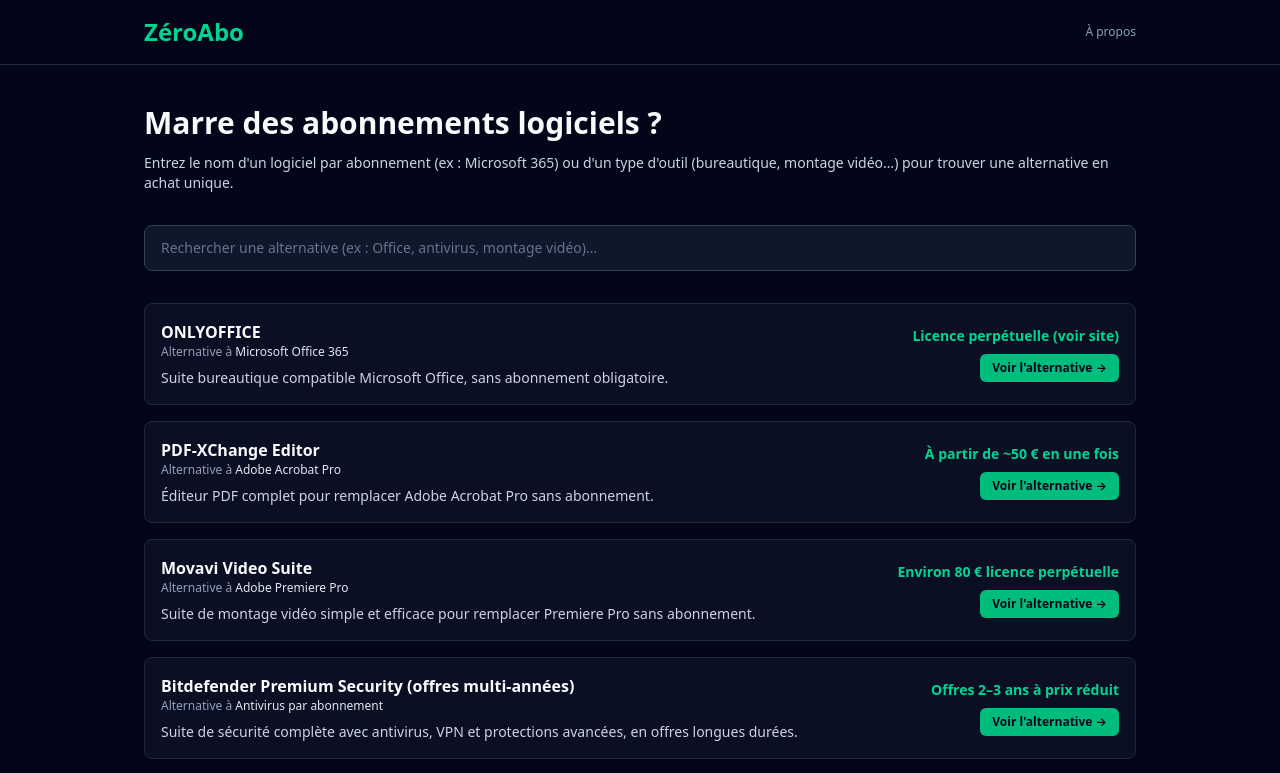
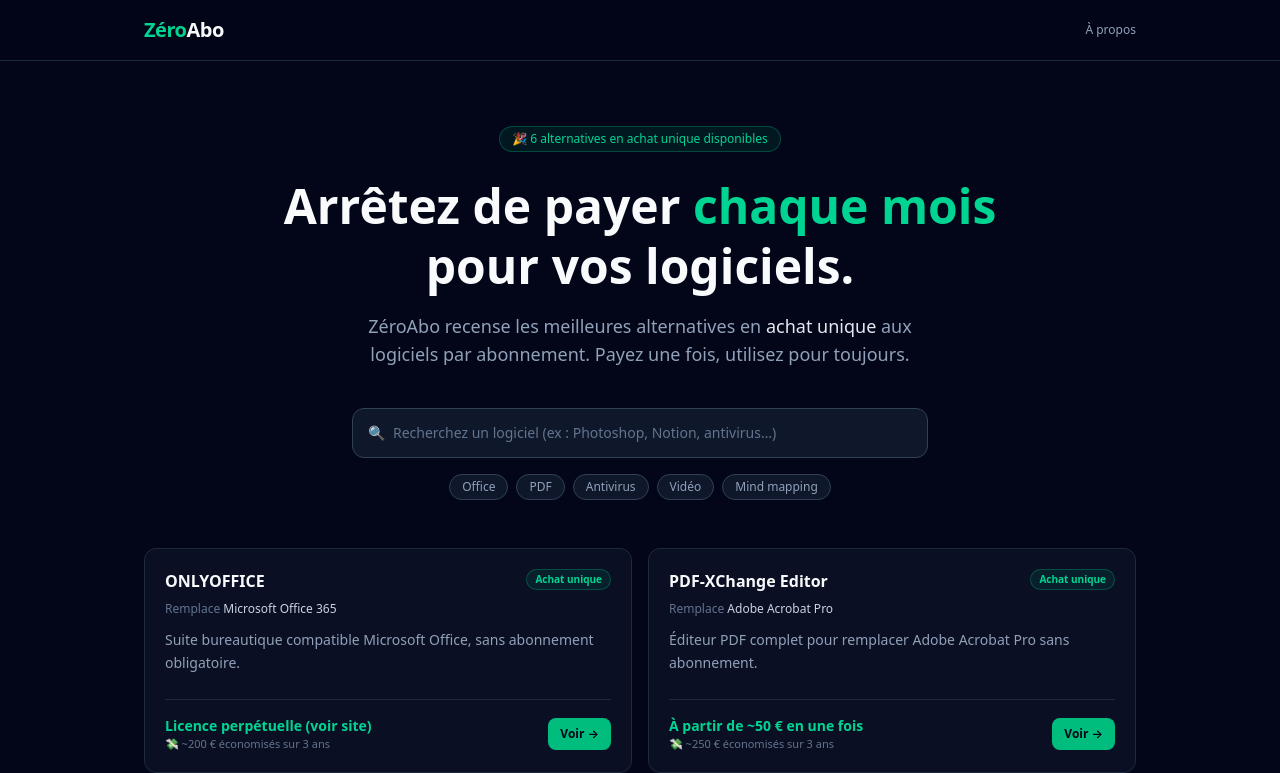
Before and after one commit to votreboosterdigital/zeroabo, a Next.js app: page / in a window 1280 px wide. Shown: the top 773 px of the page. Built offline with nearby package versions, Linux system fonts and the light colour scheme.

Commit message:
feat: redesign home hero + cartes + footer

```diff
--- a/app/page.tsx
+++ b/app/page.tsx
@@ -19,91 +19,160 @@
   });
 
   return (
-    <main className="min-h-screen bg-slate-950 text-slate-50">
-      <header className="border-b border-slate-800 bg-slate-950/80 backdrop-blur">
+    <div className="min-h-screen bg-slate-950 text-slate-50 flex flex-col">
+
+      {/* Header */}
+      <header className="border-b border-slate-800 bg-slate-950/80 backdrop-blur sticky top-0 z-10">
         <div className="max-w-5xl mx-auto px-4 py-4 flex items-center justify-between">
           <Link href="/">
-            <h1 className="text-2xl font-semibold text-emerald-400">
-              ZéroAbo
-            </h1>
+            <span className="text-xl font-bold text-emerald-400 tracking-tight hover:text-emerald-300 transition-colors">
+              Zéro<span className="text-slate-50">Abo</span>
+            </span>
           </Link>
-          <nav className="flex items-center gap-4 text-xs text-slate-400">
-            <Link
-              href="/a-propos"
-              className="hover:text-emerald-400 transition-colors"
-            >
+          <nav className="flex items-center gap-6 text-xs text-slate-400">
+            <Link href="/a-propos" className="hover:text-emerald-400 transition-colors">
               À propos
             </Link>
           </nav>
         </div>
       </header>
 
-      <section className="max-w-5xl mx-auto px-4 py-10">
-        <div className="mb-8">
-          <h2 className="text-3xl font-bold mb-3">
-            Marre des abonnements logiciels ?
-          </h2>
-          <p className="text-slate-300 text-sm">
-            Entrez le nom d&apos;un logiciel par abonnement (ex : Microsoft 365)
-            ou d&apos;un type d&apos;outil (bureautique, montage vidéo…) pour
-            trouver une alternative en achat unique.
-          </p>
+      {/* Hero */}
+      <section className="max-w-5xl mx-auto px-4 pt-16 pb-12 text-center">
+        <div className="inline-flex items-center gap-2 rounded-full border border-emerald-500/30 bg-emerald-500/10 px-3 py-1 text-xs text-emerald-400 mb-6">
+          🎉 {TOOL_ALTERNATIVES.length} alternatives en achat unique disponibles
         </div>
+        <h1 className="text-4xl md:text-5xl font-extrabold mb-4 leading-tight">
+          Arrêtez de payer{" "}
+          <span className="text-emerald-400">chaque mois</span>
+          <br />
+          pour vos logiciels.
+        </h1>
+        <p className="text-slate-400 text-base md:text-lg max-w-xl mx-auto mb-10">
+          ZéroAbo recense les meilleures alternatives en{" "}
+          <span className="text-slate-200 font-medium">achat unique</span> aux
+          logiciels par abonnement. Payez une fois, utilisez pour toujours.
+        </p>
 
         {/* Barre de recherche */}
-        <div className="mb-8">
+        <div className="relative max-w-xl mx-auto">
+          <span className="absolute left-4 top-1/2 -translate-y-1/2 text-slate-500 text-sm">
+            🔍
+          </span>
           <input
             type="text"
-            placeholder="Rechercher une alternative (ex : Office, antivirus, montage vidéo)…"
+            placeholder="Recherchez un logiciel (ex : Photoshop, Notion, antivirus…)"
             value={searchQuery}
             onChange={(e) => setSearchQuery(e.target.value)}
-            className="w-full rounded-lg border border-slate-700 bg-slate-900 px-4 py-3 text-sm text-slate-50 placeholder:text-slate-500 focus:border-emerald-500 focus:outline-none focus:ring-1 focus:ring-emerald-500"
+            className="w-full rounded-xl border border-slate-700 bg-slate-900 pl-10 pr-4 py-3.5 text-sm text-slate-50 placeholder:text-slate-500 focus:border-emerald-500 focus:outline-none focus:ring-1 focus:ring-emerald-500 transition"
           />
         </div>
 
-        {/* Résultats */}
-        <div id="resultats" className="space-y-4">
-          {filteredTools.length === 0 ? (
-            <p className="text-sm text-slate-400">
-              Aucune alternative trouvée. Essayez un autre mot-clé (ex : Office,
-              antivirus, photo…).
-            </p>
-          ) : (
-            filteredTools.map((tool) => (
+        {/* Suggestions rapides */}
+        {!searchQuery && (
+          <div className="flex flex-wrap justify-center gap-2 mt-4">
+            {["Office", "PDF", "Antivirus", "Vidéo", "Mind mapping"].map((suggestion) => (
+              <button
+                key={suggestion}
+                onClick={() => setSearchQuery(suggestion)}
+                className="rounded-full border border-slate-700 bg-slate-900 px-3 py-1 text-xs text-slate-400 hover:border-emerald-500 hover:text-emerald-400 transition-colors"
+              >
+                {suggestion}
+              </button>
+            ))}
+          </div>
+        )}
+      </section>
+
+      {/* Résultats */}
+      <section className="max-w-5xl mx-auto px-4 pb-16 w-full flex-1">
+        {searchQuery && (
+          <p className="text-xs text-slate-500 mb-4">
+            {filteredTools.length} résultat{filteredTools.length !== 1 ? "s" : ""} pour &quot;{searchQuery}&quot;
+          </p>
+        )}
+
+        {filteredTools.length === 0 ? (
+          <div className="text-center py-16">
+            <p className="text-slate-400 text-sm mb-2">Aucune alternative trouvée.</p>
+            <button
+              onClick={() => setSearchQuery("")}
+              className="text-xs text-emerald-400 hover:underline"
+            >
+              Voir tous les outils
+            </button>
+          </div>
+        ) : (
+          <div className="grid gap-4 md:grid-cols-2">
+            {filteredTools.map((tool) => (
               <div
                 key={tool.id}
-                className="flex flex-col gap-3 rounded-lg border border-slate-800 bg-slate-900/60 p-4 md:flex-row md:items-center md:justify-between"
+                className="group flex flex-col justify-between rounded-xl border border-slate-800 bg-slate-900/60 p-5 hover:border-emerald-500/50 hover:bg-slate-900 transition-all"
               >
                 <div>
-                  <h3 className="text-base font-semibold text-slate-50">
-                    {tool.nom}
-                  </h3>
-                  <p className="text-xs text-slate-400">
-                    Alternative à{" "}
-                    <span className="text-slate-200 font-medium">
+                  {/* Nom + badge */}
+                  <div className="flex items-start justify-between gap-2 mb-2">
+                    <h2 className="text-base font-semibold text-slate-50 group-hover:text-emerald-400 transition-colors">
+                      {tool.nom}
+                    </h2>
+                    <span className="shrink-0 rounded-full bg-emerald-500/10 border border-emerald-500/30 px-2 py-0.5 text-[10px] font-semibold text-emerald-400">
+                      Achat unique
+                    </span>
+                  </div>
+
+                  {/* Remplace */}
+                  <p className="text-xs text-slate-500 mb-3">
+                    Remplace{" "}
+                    <span className="text-slate-300 font-medium">
                       {tool.originalApp}
                     </span>
                   </p>
-                  <p className="mt-2 text-sm text-slate-300">
+
+                  <p className="text-sm text-slate-400 leading-relaxed mb-4">
                     {tool.description}
                   </p>
                 </div>
-                <div className="mt-3 flex flex-col items-start gap-2 md:mt-0 md:items-end">
-                  <p className="text-sm font-semibold text-emerald-400">
-                    {tool.prix}
-                  </p>
+
+                {/* Prix + économies + CTA */}
+                <div className="flex items-center justify-between gap-3 mt-2 pt-4 border-t border-slate-800">
+                  <div>
+                    <p className="text-sm font-bold text-emerald-400">
+                      {tool.prix}
+                    </p>
+                    {tool.savings > 0 && (
+                      <p className="text-[11px] text-slate-500">
+                        💸 ~{tool.savings} € économisés sur 3 ans
+                      </p>
+                    )}
+                  </div>
                   <Link
                     href={`/outil/${tool.slug}`}
-                    className="inline-flex items-center gap-1 rounded-md bg-emerald-500 px-3 py-1.5 text-xs font-semibold text-slate-950 hover:bg-emerald-400"
+                    className="shrink-0 inline-flex items-center gap-1 rounded-lg bg-emerald-500 px-3 py-2 text-xs font-semibold text-slate-950 hover:bg-emerald-400 transition-colors"
                   >
-                    Voir l&apos;alternative →
+                    Voir →
                   </Link>
                 </div>
               </div>
-            ))
-          )}
+            ))}
+          </div>
+        )}
+      </section>
+
+      {/* Footer */}
+      <footer className="border-t border-slate-800 bg-slate-950">
+        <div className="max-w-5xl mx-auto px-4 py-6 flex flex-col md:flex-row items-center justify-between gap-3 text-xs text-slate-500">
+          <p>© 2026 ZéroAbo — Tous droits réservés.</p>
+          <div className="flex gap-4">
+            <Link href="/a-propos" className="hover:text-slate-300 transition-colors">
+              À propos
+            </Link>
+            <Link href="/mentions-legales" className="hover:text-slate-300 transition-colors">
+              Mentions légales
+            </Link>
+          </div>
         </div>
-      </section>
-    </main>
+      </footer>
+
+    </div>
   );
 }
```
